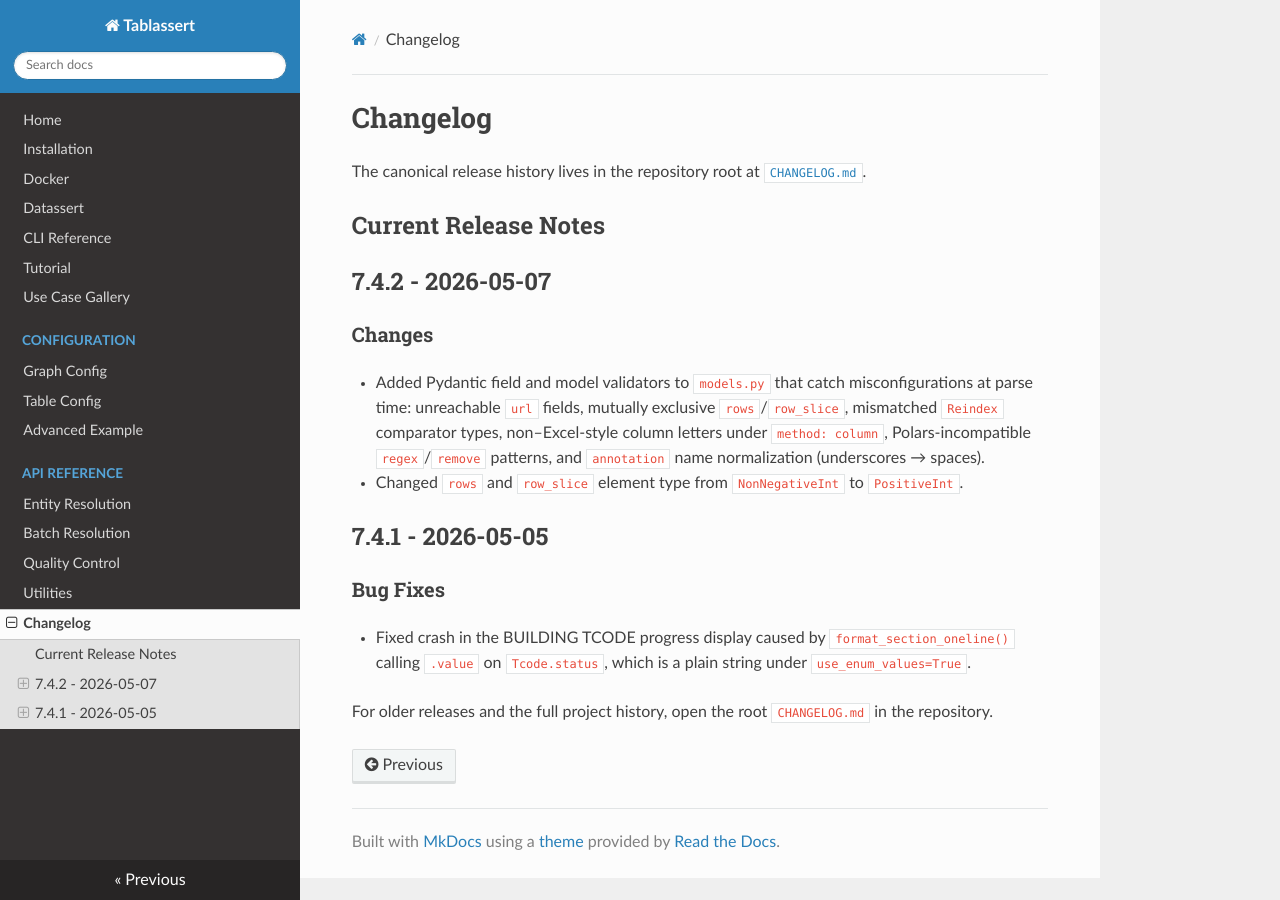
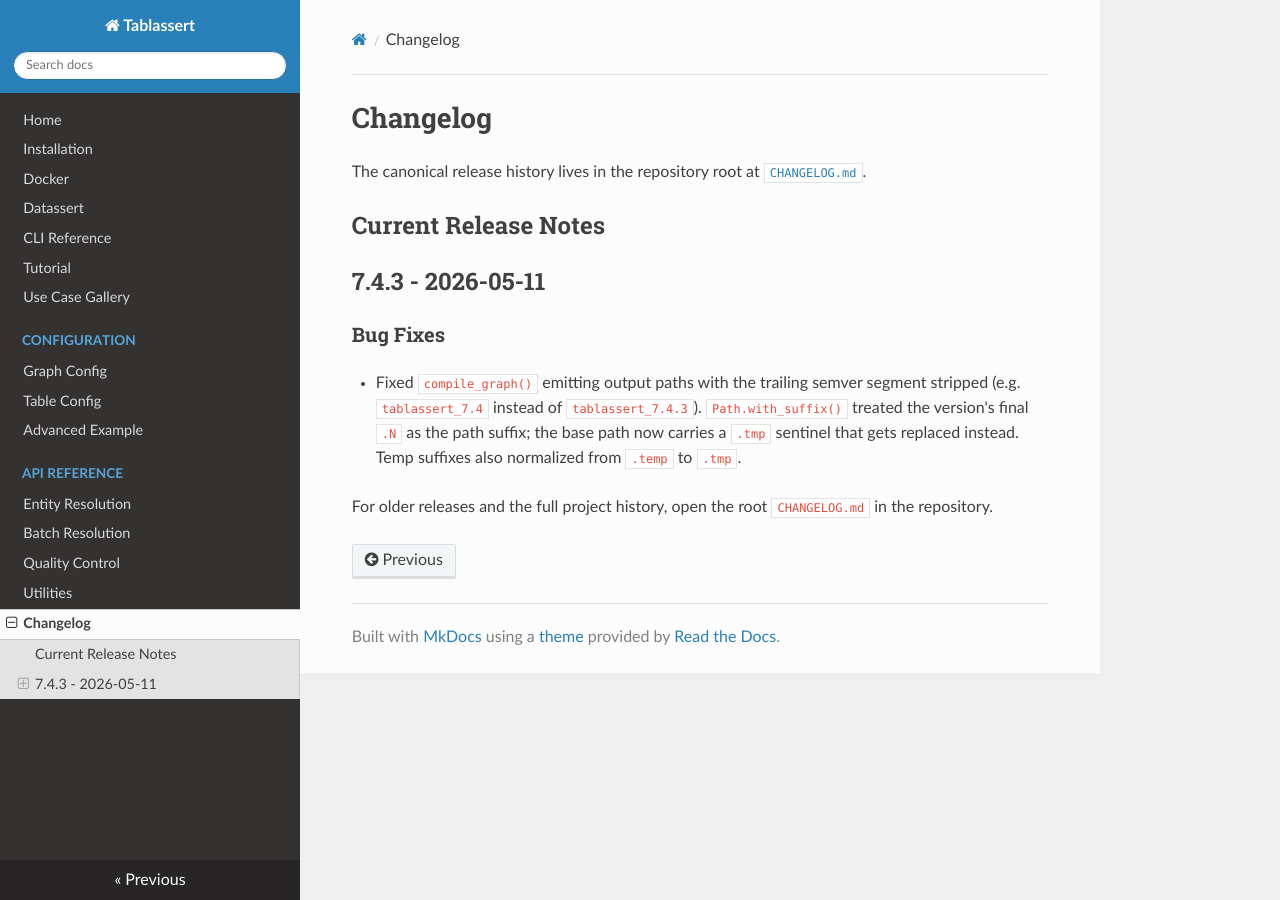
Before and after one commit to SkyeAv/Tablassert3.0.0, an MkDocs documentation site: the page built from docs/changelog.md, in a window 1280 px wide. Built offline with MkDocs 1.6.1, drawn with Linux system fonts in a browser that asks for light colours; nearby versions of some CDN libraries.

Commit message:
Updated Docs

```diff
--- a/docs/changelog.md
+++ b/docs/changelog.md
@@ -4,17 +4,10 @@ The canonical release history lives in the repository root at [`CHANGELOG.md`](h
 
 ## Current Release Notes
 
-## 7.4.2 - 2026-05-07
-
-### Changes
-
-- Added Pydantic field and model validators to `models.py` that catch misconfigurations at parse time: unreachable `url` fields, mutually exclusive `rows`/`row_slice`, mismatched `Reindex` comparator types, non–Excel-style column letters under `method: column`, Polars-incompatible `regex`/`remove` patterns, and `annotation` name normalization (underscores → spaces).
-- Changed `rows` and `row_slice` element type from `NonNegativeInt` to `PositiveInt`.
-
-## 7.4.1 - 2026-05-05
+## 7.4.3 - 2026-05-11
 
 ### Bug Fixes
 
-- Fixed crash in the BUILDING TCODE progress display caused by `format_section_oneline()` calling `.value` on `Tcode.status`, which is a plain string under `use_enum_values=True`.
+- Fixed `compile_graph()` emitting output paths with the trailing semver segment stripped (e.g. `tablassert_7.4` instead of `tablassert_7.4.3`). `Path.with_suffix()` treated the version's final `.N` as the path suffix; the base path now carries a `.tmp` sentinel that gets replaced instead. Temp suffixes also normalized from `.temp` to `.tmp`.
 
 For older releases and the full project history, open the root `CHANGELOG.md` in the repository.
```
Also changed, not shown: CHANGELOG.md (+5 -0 lines).
